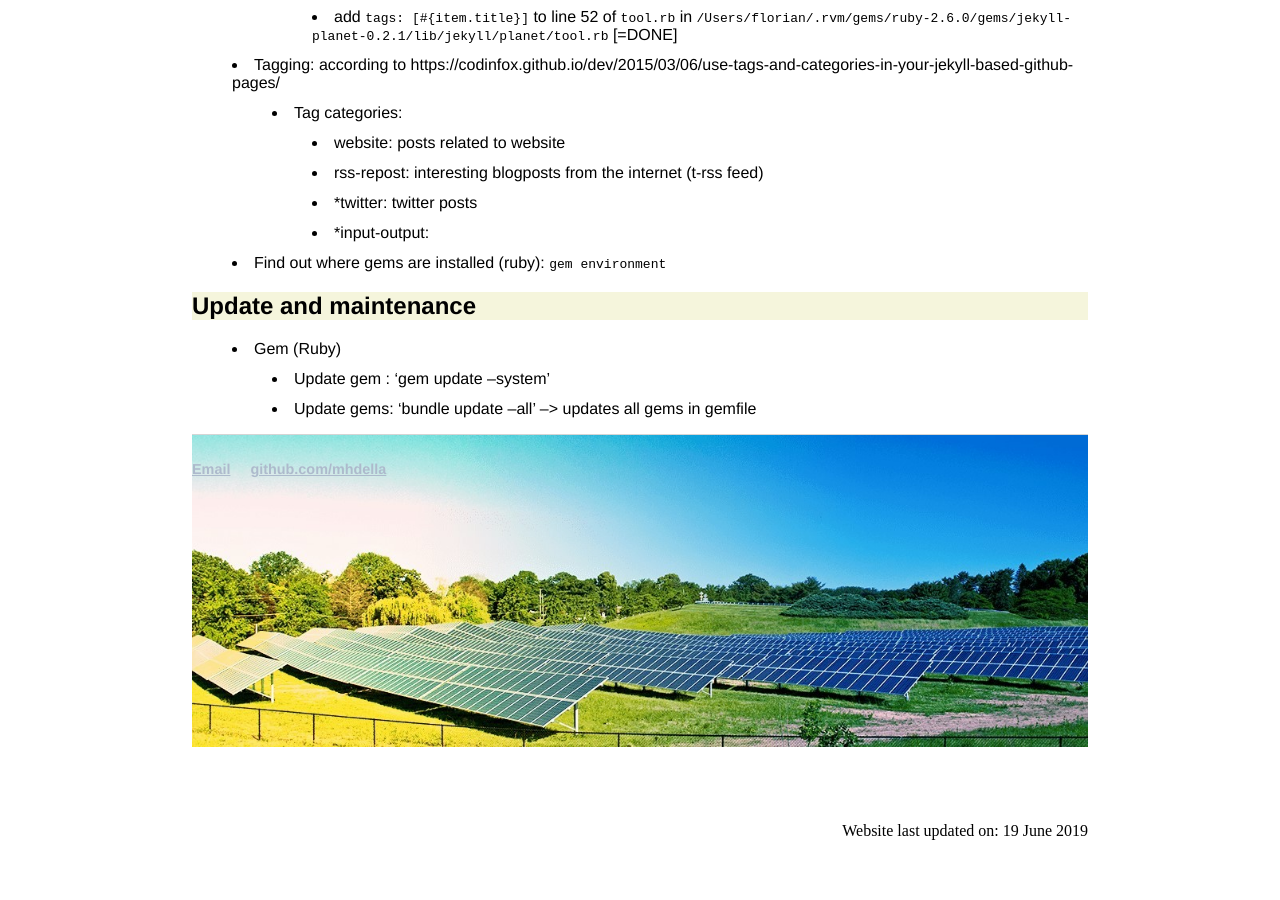
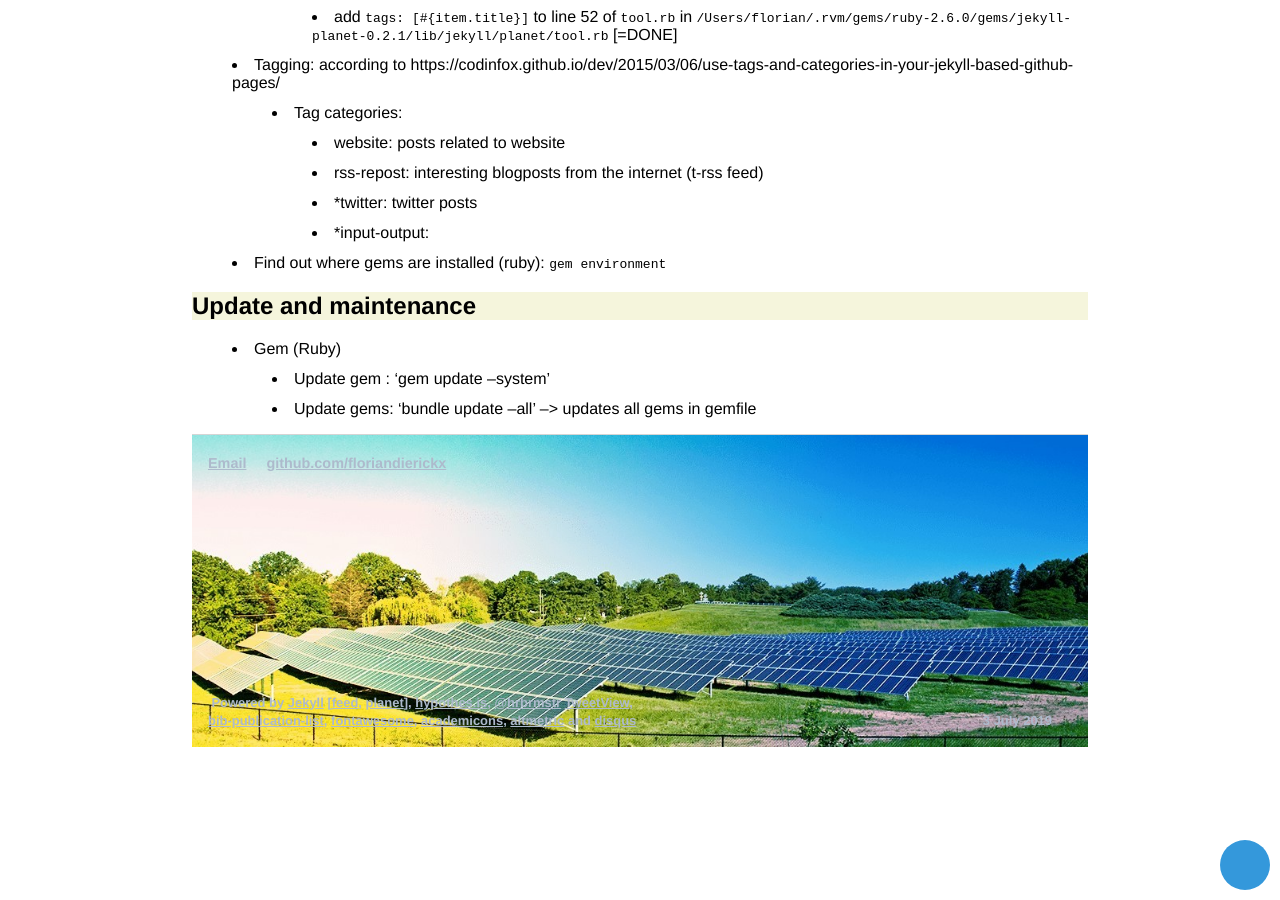
Before and after one commit to MohamedAbuella/MohamedAbuella.github.io, a Jekyll site: the page built from notes.md, in a window 1280 px wide and 900 px high, scrolled down 1169 px. Built offline with Jekyll 4.4.1, drawn with Linux system fonts in a browser that asks for light colours; nearby versions of some CDN libraries; our own code applies the rules of GitHub Pages for plain Markdown files; a script that is not in the unit is left out; comment, search, counter and statistics services are not loaded.

Commit message:
Add files via upload

```diff
--- a/_layouts/default.html
+++ b/_layouts/default.html
@@ -19,7 +19,6 @@
 	<script src="https://hypothes.is/embed.js" async></script>
 	<!-- Enable Altmetric badges loading -->
 	<script type='text/javascript' src='https://d1bxh8uas1mnw7.cloudfront.net/assets/embed.js'></script>
-
     <title>{{ page.title }}</title>
 	<!-- jquery -->
 	<script src="https://cdnjs.cloudflare.com/ajax/libs/jquery/2.0.2/jquery.min.js"></script>
@@ -27,9 +26,25 @@
     <link rel="stylesheet" type="text/css" href="/css/main.css">
 	<link rel="stylesheet" href="https://use.fontawesome.com/releases/v5.8.1/css/all.css" integrity="sha384-50oBUHEmvpQ+1lW4y57PTFmhCaXp0ML5d60M1M7uH2+nqUivzIebhndOJK28anvf" crossorigin="anonymous">
 	<link rel="stylesheet" href="/css/academicons.min.css"/>
+	<script>
+		$(document).ready(function(){
+		    $(window).scroll(function(){
+		        if ($(this).scrollTop() > 100) {
+		            $('#scroll').fadeIn();
+		        } else {
+		            $('#scroll').fadeOut();
+		        }
+		    });
+		    $('#scroll').click(function(){
+		        $("html, body").animate({ scrollTop: 0 }, 600);
+		        return false;
+		    });
+		});
+	</script>
 </head>
 
 <body>
+	<a href="#" id="scroll" style="display: none;"></a>
     <nav>
 		<ul class="navigation" style="clear:both;">
 		      {% for link in site.navigation %}
@@ -89,13 +104,44 @@
 	<noscript>Please enable JavaScript to view the <a href="https://disqus.com/?ref_noscript">comments powered by Disqus.</a></noscript>
 	{% endif %}
     <footer style="background-image: url('/icons/banner.jpeg')">
-        <ul>
-            <li><!--<i class="fas fa-envelope" data-fa-transform="left-6" style="color:#adbacc"></i>--><a href="mailto:mhdabuella@gmail.com" class="footlink"> Email</a></li>
-            <li><!--<i class="fab fa-github" data-fa-transform="left-6" style="color:#adbacc"></i>--><a href="https://github.com/mhdella" class="footlink"> github.com/mhdella</a></li>
-        </ul>
-		<img src="/icons/banner.jpeg" alt="banner image" class="bannerImage" />
-    </footer>
-	<ul align="right">Website last updated on: 19 June 2019</ul>
+	<div class="container-footer">
+		<img src="/icons/banner.jpeg" alt="banner image" class="bannerImage">
+		<div class="top-left">
+			<ul>
+				<li>
+					<!--<i class="fas fa-envelope" data-fa-transform="left-6" style="color:#adbacc"></i>--><a href="mailto:floriandierickx@gmail.com" class="footlink">Email</a>
+				</li>
+				<li>
+					<!--<i class="fab fa-github" data-fa-transform="left-6" style="color:#adbacc"></i>--> <a href="https://github.com/floriandierickx" class="footlink" target="_blank">github.com/floriandierickx</a>
+				</li>
+			</ul>
+		</div>
+		<div class="bottom-left">
+			<ul>
+				<li class="bottom">
+					<p class="foottext">Powered by
+						<a href="https://jekyllrb.com" class="footlink" target="_blank">Jekyll</a> [<a href="https://github.com/jekyll/jekyll-feed" class="footlink" target="_blank">feed</a>,
+						<a href="https://github.com/feedreader/jekyll-planet" class="footlink" target="_blank">planet</a>],
+						<a href="https://hypothes.is/users/floriandierickx" class="footlink" target="_blank">hypothes.is</a>,
+						<a href="https://github.com/hrbrmstr" class="footlink" target="_blank">@hrbrmstr</a> <a href="https://github.com/hrbrmstr/tweetview" class="footlink" target="_blank">TweetView</a>, <br>
+						<a href="https://github.com/vkaravir/bib-publication-list" class="footlink" target="_blank">bib-publication-list</a>,
+						<a href="https://fontawesome.com/start" class="footlink" target="_blank">fontawesome</a>,
+						<a href="https://jpswalsh.github.io/academicons/" class="footlink" target="_blank">academicons</a>,
+						<a href="https://www.altmetric.com" class="footlink" target="_blank">altmetric</a> and
+						<a href="https://disqus.com" class="footlink" target="_blank">disqus</a>
+					</p>
+				</li>
+			</ul>
+		</div>
+		<div class="bottom-right">
+			<ul>
+				<li class="bottom"><p class="foottext">3 July 2019</p>
+				</li>
+			</ul>
+		</div>
+	</div>
+</footer>
+
 </body>
 
 </html>
```
